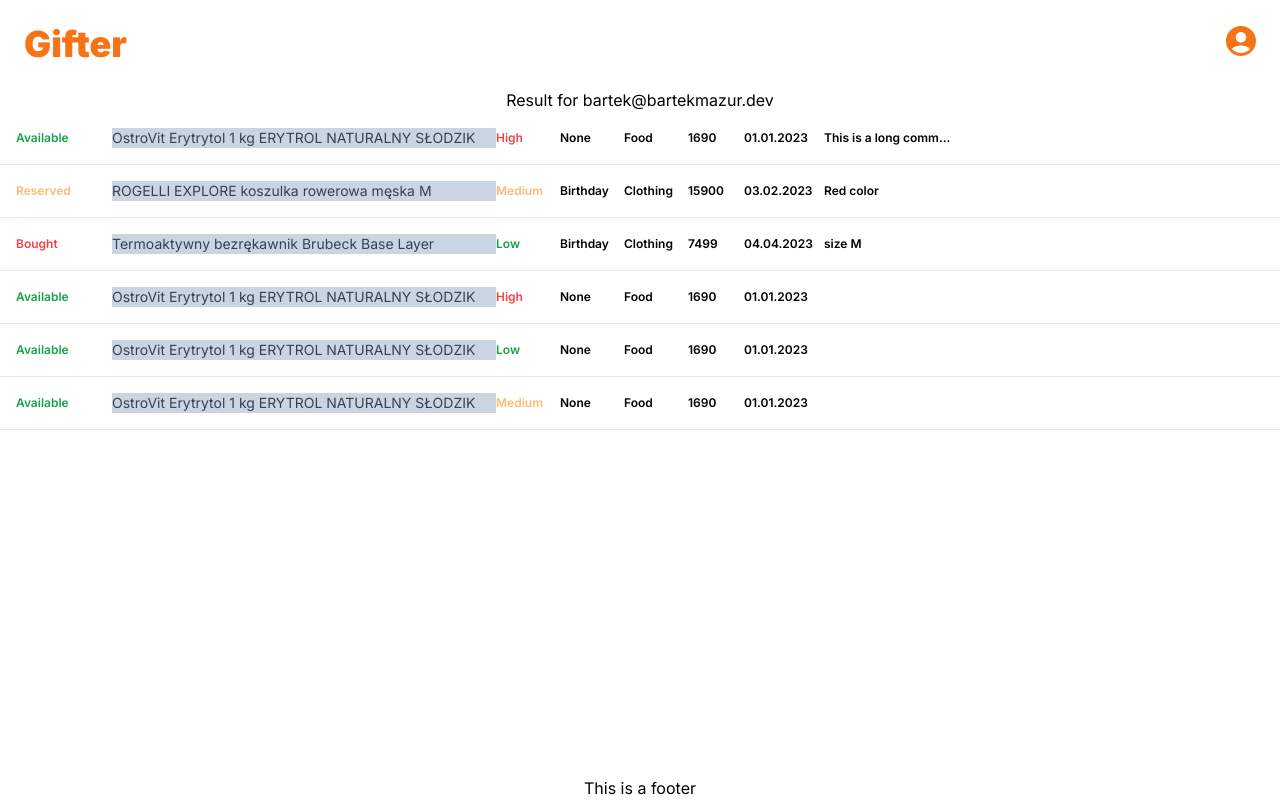
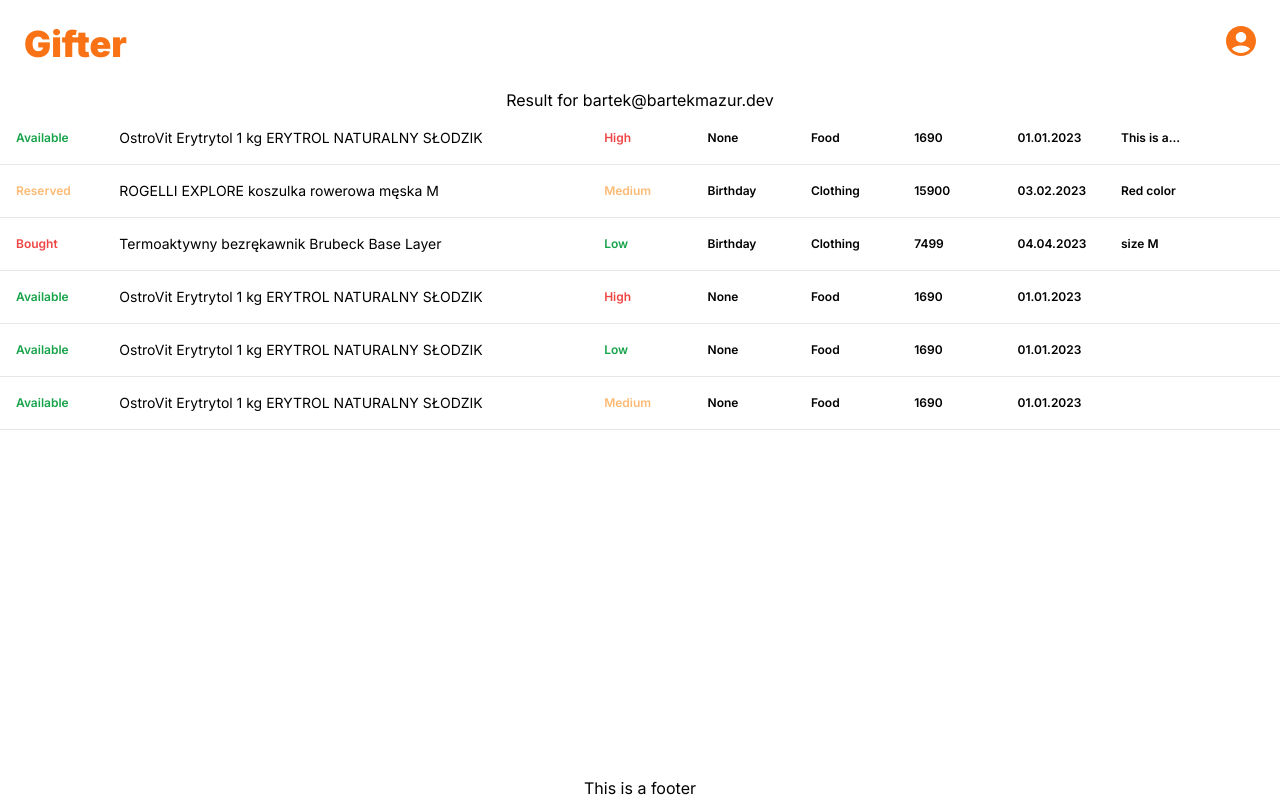
Before and after one commit to mazurcodes/Gifter-Next13, a Next.js app: page /results in a window 1280 px wide. Built offline with nearby package versions, Linux system fonts and the light colour scheme.

Commit message:
add utils for Gift component

```diff
--- a/app/components/Gift/index.tsx
+++ b/app/components/Gift/index.tsx
@@ -1,43 +1,38 @@
-import { GiftsDataType, Priority, Status } from "@/types";
+import { GiftsDataType } from '@/types';
+import { priorityColor, shortNotes, statusColor } from '@/utils';
 
 type GiftProps = {
-    data: GiftsDataType
-}
+  data: GiftsDataType;
+};
 
-const Gift = ({data} : GiftProps) => {
-    const {status, name, priority, occasion, category, price, date, notes} = data;
+const Gift = ({ data }: GiftProps) => {
+  const { status, name, priority, occasion, category, price, date, notes } =
+    data;
 
-    const statusColor = (status : Status) => {
-        if(status === Status.AVAILABLE) return 'text-green-600';
-        if(status === Status.RESERVED) return 'text-orange-300';
-        return 'text-red-500';
-    }
-
-    const priorityColor = (priority : Priority) => {
-        if(priority === Priority.HIGH) return 'text-red-500';
-        if(priority === Priority.MEDIUM) return 'text-orange-300';
-        return 'text-green-600'
-    }
-
-    const shortNotes = (notes : string) => {
-        let short : string = notes;
-        if(notes.length > 20) {
-            short = notes.substring(0, 19) + '...';
-        }
-        return short;
-    }
-    return (
-        <div className="gift-wrapper flex items-center border-b p-4">
-            <div className={`gift-status text-xs font-semibold ${statusColor(status)} w-24`}>{status}</div>
-            <div className={`gift-name text-sm text-gray-700 bg-slate-300 w-96`}>{name}</div>
-            <div className={`gift-status text-xs tex font-semibold  ${priorityColor(priority)} w-16`}>{priority}</div>
-            <div className={`gift-status text-xs font-semibold  w-16`}>{occasion}</div>
-            <div className={`gift-status text-xs font-semibold  w-16`}>{category}</div>
-            <div className={`gift-status text-xs font-semibold  w-14`}>{price}</div>
-            <div className={`gift-status text-xs font-semibold  w-20`}>{date}</div>
-            <div className={`gift-status text-xs font-semibold  w-36 `}>{shortNotes(notes)}</div>
-        </div>
-    );
-}
+  return (
+    <div className="gift-wrapper grid gap-2 grid-cols-[2fr_10fr_repeat(5,_2fr)_3fr] items-center border-b p-4 hover:bg-gray-100">
+      <div
+        className={`gift-status text-xs font-semibold ${statusColor(status)}`}
+      >
+        {status}
+      </div>
+      <p className={`gift-name text-sm text-gray-70`}>{name}</p>
+      <div
+        className={`gift-status text-xs tex font-semibold  ${priorityColor(
+          priority
+        )}`}
+      >
+        {priority}
+      </div>
+      <div className={`gift-status text-xs font-semibold`}>{occasion}</div>
+      <div className={`gift-status text-xs font-semibold`}>{category}</div>
+      <div className={`gift-status text-xs font-semibold`}>{price}</div>
+      <div className={`gift-status text-xs font-semibold`}>{date}</div>
+      <div className={`gift-status text-xs font-semibold`}>
+        {shortNotes(notes, 10)}
+      </div>
+    </div>
+  );
+};
 
 export default Gift;
--- /dev/null
+++ b/app/utils/index.ts
@@ -0,0 +1,21 @@
+import { Priority, Status } from '@/types';
+
+export const statusColor = (status: Status) => {
+  if (status === Status.AVAILABLE) return 'text-green-600';
+  if (status === Status.RESERVED) return 'text-orange-300';
+  return 'text-red-500';
+};
+
+export const priorityColor = (priority: Priority) => {
+  if (priority === Priority.HIGH) return 'text-red-500';
+  if (priority === Priority.MEDIUM) return 'text-orange-300';
+  return 'text-green-600';
+};
+
+export const shortNotes = (note: string, maxChars = 20) => {
+  let short: string = note;
+  if (note.length > maxChars) {
+    short = note.substring(0, maxChars - 1) + '...';
+  }
+  return short;
+};
```
